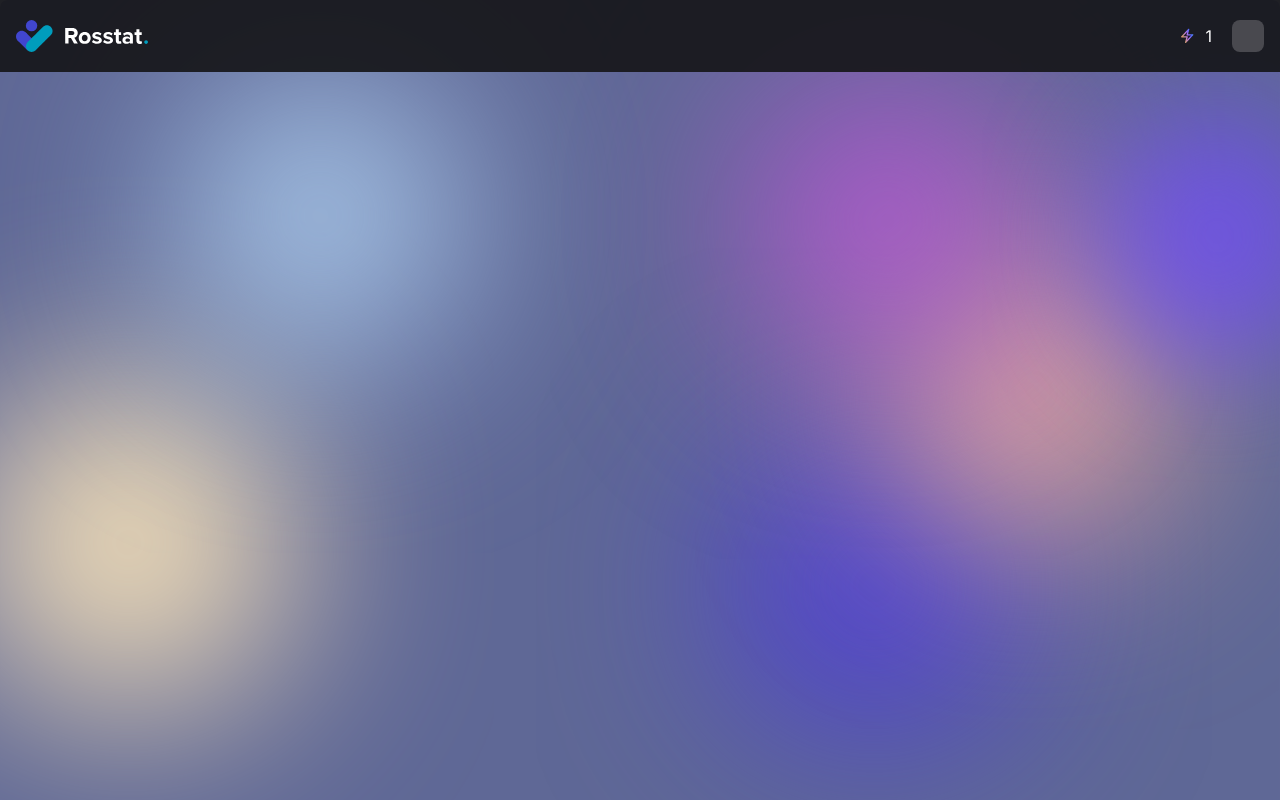
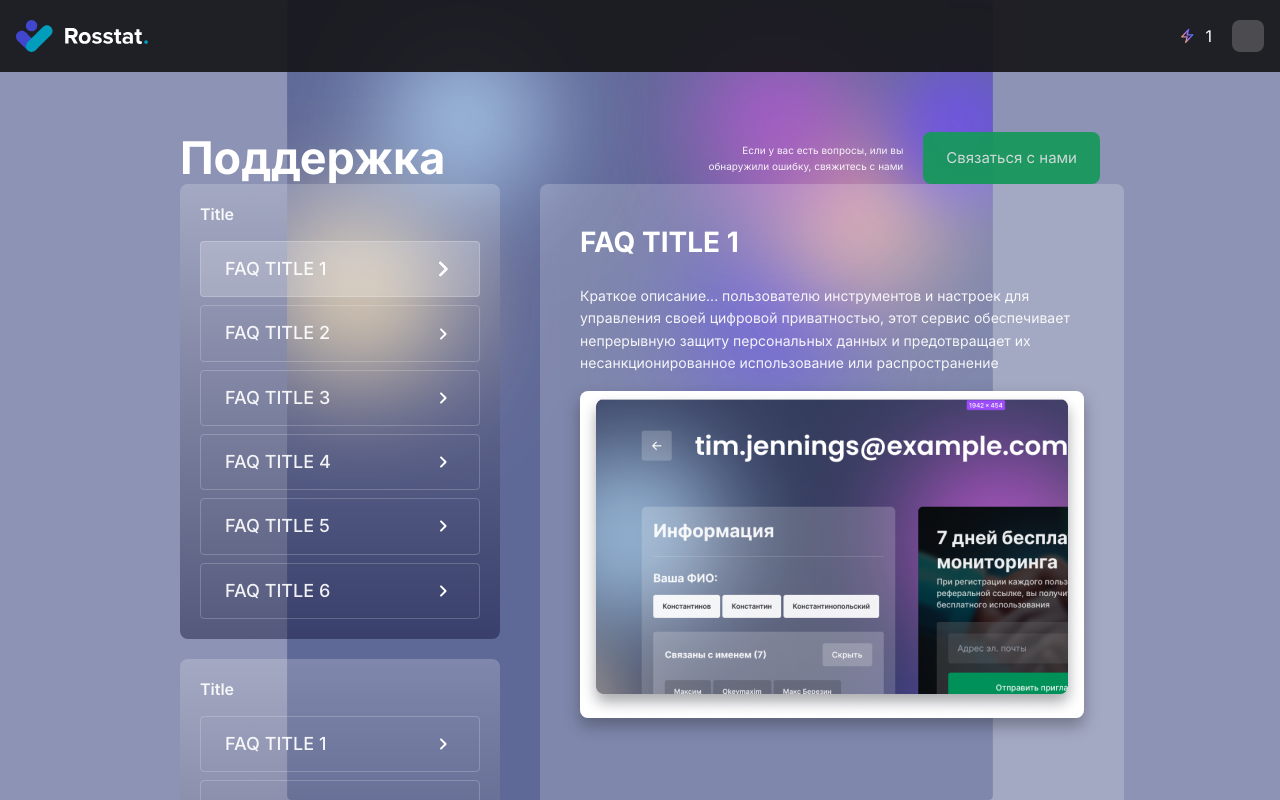
Before and after one commit to gldenis/rosstat-vue, a Vue app: page /support in a window 1280 px wide. Shown: the top 800 px of the page. Built offline with nearby package versions, Linux system fonts and the light colour scheme.

Commit message:
FEAT: support init

```diff
--- a/src/pages/support.vue
+++ b/src/pages/support.vue
@@ -1,13 +1,158 @@
 <script setup lang="ts">
 
+import IconArrowRight from "@/components/icons/IconArrowRight.vue";
+import { reactive, ref } from "vue";
+
+const currentFaq = reactive({
+  group: 1,
+  item: 1
+})
 </script>
 
 <template>
   <main class="page__content">
-
+    <div class="container">
+      <div class="page-head">
+        <h1 class="title">Поддержка</h1>
+        <div class="page-head__support">
+          <div class="page-head__support-label">Если у вас есть вопросы, или вы обнаружили ошибку, свяжитесь с нами</div>
+          <button class="btn btn--accent">Связаться с нами</button>
+        </div>
+      </div>
+      <div class="faq">
+        <div class="faq-groups__list">
+          <div class="faq-groups__item" v-for="group of 2">
+            <div class="faq-groups__title">Title</div>
+            <div class="faq__list">
+              <div class="faq__item" :class="{ 'faq__item--current': currentFaq.group === group & currentFaq.item === faq }" v-for="faq of 6">
+                FAQ TITLE {{ faq }}
+                <IconArrowRight width="24" height="24"/>
+              </div>
+            </div>
+          </div>
+        </div>
+        <div class="faq-card">
+          <h2 class="faq-card__title">FAQ TITLE 1</h2>
+          <div class="faq-card__content">
+            <p>Краткое описание... пользователю инструментов и настроек для управления своей цифровой приватностью, этот сервис обеспечивает непрерывную защиту персональных данных и предотвращает их несанкционированное использование или распространение</p>
+            <img src="@/assets/img/faq.jpg" alt="">
+          </div>
+        </div>
+      </div>
+    </div>
   </main>
 </template>
 
-<style scoped>
+<style scoped lang="scss">
+.faq {
+  display: flex;
+  gap: 40px;
+}
 
+.faq-card {
+  padding: 40px;
+  border-radius: 8px;
+  background: rgba(255, 255, 255, 0.2);
+
+  &__title {
+    color: rgb(255, 255, 255);
+    font-size: 28px;
+    font-weight: 700;
+    line-height: 132%;
+  }
+
+  &__content {
+    margin-top: 24px;
+    color: rgba(255, 255, 255, 0.92);
+    font-size: 14px;
+    font-weight: 400;
+    line-height: 160%;
+
+    *:not(:first-child) {
+      margin-top: 16px;
+    }
+
+    img {
+      border-radius: 8px;
+      box-shadow: 0px 8px 16px 0px rgba(38, 43, 51, 0.4);
+    }
+  }
+}
+.faq-groups {
+  &__list {
+    display: flex;
+    flex-direction: column;
+    gap: 20px;
+    max-width: 320px;
+    width: 100%;
+    flex-shrink: 0;
+
+  }
+
+  &__item {
+    padding: 20px;
+    border-radius: 8px;
+    background: linear-gradient(180.00deg, rgba(255, 255, 255, 0.2),rgba(0, 1, 40, 0.4) 100%);
+  }
+
+  &__title {
+    color: rgba(255, 255, 255, 0.92);
+    font-size: 16px;
+    font-weight: 600;
+    line-height: 132%;
+  }
+}
+
+.faq {
+  &__list {
+    display: flex;
+    flex-direction: column;
+    gap: 8px;
+    margin-top: 16px;
+  }
+
+  &__item {
+    color: rgba(255, 255, 255, 0.92);
+    font-size: 18px;
+    font-weight: 500;
+    line-height: 146%;
+    padding: 14px 24px;
+    border: 1px solid rgba(255, 255, 255, 0.2);
+    border-radius: 4px;
+    display: flex;
+    align-items: center;
+    justify-content: space-between;
+    transition: .3s;
+    cursor: pointer;
+
+    &:hover {
+      background: rgba(255, 255, 255, 0.2);
+    }
+
+    &--current {
+      background: rgba(255, 255, 255, 0.2);
+
+      svg {
+        transform: scale(calc(32/24));
+      }
+    }
+  }
+}
+
+.page-head {
+  &__support {
+    display: flex;
+    align-items: center;
+    gap: 20px;
+  }
+
+  &__support-label {
+    color: rgba(255, 255, 255, 0.92);
+    font-size: 10px;
+    font-weight: 400;
+    line-height: 160%;
+    text-align: right;
+    max-width: 200px;
+  }
+}
 </style>
```
Also changed, not shown: src/assets/img/faq.jpg (added).
